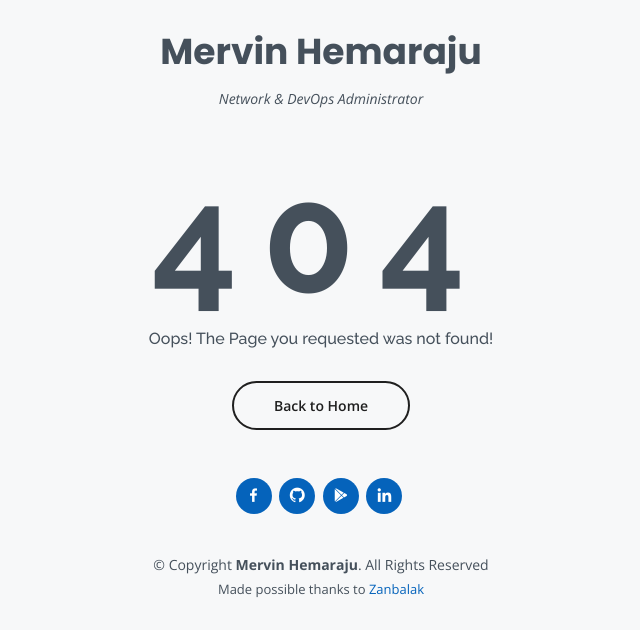
After one commit to mervin16-zz/Portfolix, a Flask app: page / in a window 1280 px wide. The commit adds this page. Shown: the top 637 px of the page, without its empty margins (319-959 px from the left). Run offline with Flask 2, Linux system fonts and the light colour scheme; some libraries are stand-ins or nearby versions.

Commit message:
- added page not found template - added docker ifle - added docker compseo file - correct uwsgi config mistake

```diff
--- a/app.ini
+++ b/app.ini
@@ -4,7 +4,7 @@ module = run:app
 master = true
 processes = 5
 
-http-socket = 0.0.0.0:5000
+http-socket = 0.0.0.0:8084
 chmod-socket = 660
 vacuum = true
 
--- a/app/__init__.py
+++ b/app/__init__.py
@@ -11,3 +11,9 @@ app = Flask(
 
 # Register Blueprints
 app.register_blueprint(resume_bprint.resume, url_prefix="/resume")
+
+
+# Error 404 Handler
+@app.errorhandler(404)
+def page_not_found(e):
+    return HTML("404.html")
--- a/app/static/css/style.css
+++ b/app/static/css/style.css
@@ -1185,3 +1185,26 @@ section {
 #footer .credits {
   font-size: 13px;
 }
+
+.text-404 {
+  font-size: 150px;
+  font-weight: 900;
+  letter-spacing: 25px;
+  margin: 10px 0 0 0;
+}
+
+.btn-outline {
+  border: 2px solid #1f1f1f;
+  color: #1f1f1f;
+  padding: 12px 40px;
+  border-radius: 25px;
+  margin-top: 25px;
+  display: inline-block;
+  font-weight: 600;
+}
+
+.btn-outline:hover {
+  color: #0563bb;
+  border: 2px solid #0563bb;
+  background: #fff;
+}
--- /dev/null
+++ b/app/templates/404.html
@@ -0,0 +1,43 @@
+{% extends 'master.html' %}
+
+{% block title %}
+    Error 404
+{% endblock %}
+
+{% block meta %}
+    <meta content="Error 404" name="description">
+    <meta content="Error 404" name="keywords">
+{% endblock %}
+
+
+{% block body %}
+
+	<!-- ======= Section ======= -->
+	<section id="footer">
+		<div class="container">
+		  <h3>Mervin Hemaraju</h3>
+		  <p>Network &amp; DevOps Administrator</p>
+
+			<h1 class="text-404"><span>404</span></h1>
+
+			<h6>Oops! The Page you requested was not found!</h6>
+
+			<a href="{{ url_for('resume.index')}}" class="btn-outline mb-5"> Back to Home</a>
+
+		  <div class="social-links">
+		  <a href="https://www.facebook.com/mervin16/" target="_blank" class="facebook"><i class="bx bxl-facebook"></i></a>
+			<a href="https://github.com/mervin16" target="_blank" class="github"><i class="bx bxl-github"></i></a>
+			<a href="https://play.google.com/store/apps/dev?id=5236150593519379806" target="_blank" class="play-store"><i class="bx bxl-play-store"></i></a>
+			<a href="https://www.linkedin.com/in/mervin-hemaraju-584239126/" target="_blank" class="linkedin"><i class="bx bxl-linkedin"></i></a>
+		  </div>
+		  <div class="copyright">
+			&copy; Copyright <strong><span>Mervin Hemaraju</span></strong>. All Rights Reserved
+		  </div>
+		  <div class="credits">
+			Made possible thanks to <a href="http://zanbalak.com/" target="_blank">Zanbalak</a>
+		  </div>
+		</div>
+	  </section><!-- End Footer -->
+
+   </div>
+{% endblock %}
--- a/run.py
+++ b/run.py
@@ -1,4 +1,4 @@
 from app import app
 
 if __name__ == "__main__":
-    app.run(host="0.0.0.0")
+    app.run(host="0.0.0.0", port=8084)
```
Also changed, not shown: docker-compose.yml (added, +16 -0 lines), 2 other files.
